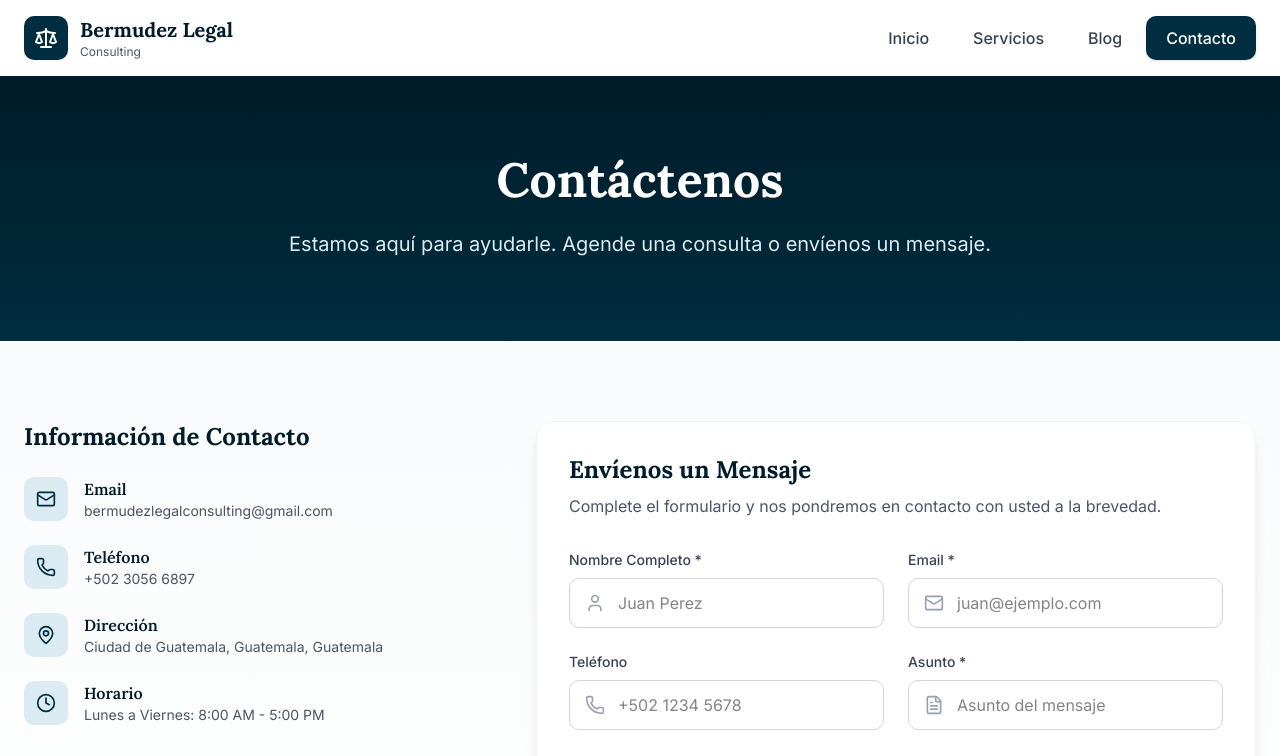
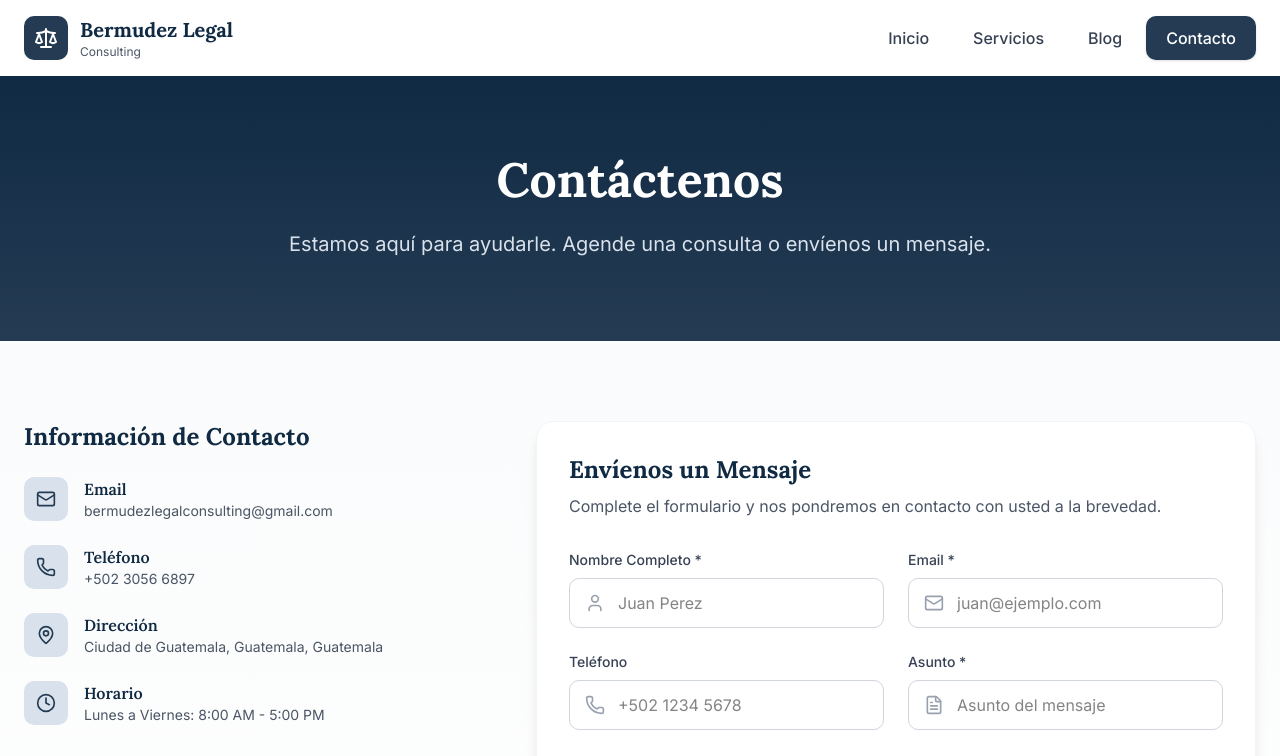
Before and after one commit to javierhrzgt/bermudez-legal, a Next.js app: page /contacto in a window 1280 px wide. Shown: the top 756 px of the page. Built offline with nearby package versions, Linux system fonts and the light colour scheme; grey boxes are pictures that could not be loaded.

Commit message:
Completamos S4 y empezamos mejoras

```diff
--- a/src/app/(public)/contacto/page.tsx
+++ b/src/app/(public)/contacto/page.tsx
@@ -106,7 +106,7 @@ export default function ContactoPage() {
                     allowFullScreen
                     loading="lazy"
                     referrerPolicy="no-referrer-when-downgrade"
-                    title="Ubicación de Bermudez Legal Consulting"
+                    title={`Ubicación de ${siteConfig.siteName}`}
                   />
                 </div>
               )}
--- a/src/app/(public)/servicios/page.tsx
+++ b/src/app/(public)/servicios/page.tsx
@@ -33,7 +33,7 @@ export default function ServiciosPage() {
               <div className="aspect-4/3 relative rounded-2xl overflow-hidden shadow-2xl">
                 <Image
                   src={siteConfig.hero.image}
-                  alt="Servicios legales de Bermudez Legal Consulting"
+                  alt={`Servicios legales de ${siteConfig.siteName}`}
                   fill
                   className="object-cover"
                 />
--- a/src/app/api/upload/cloudinary/route.ts
+++ b/src/app/api/upload/cloudinary/route.ts
@@ -29,7 +29,7 @@ export async function POST(request: NextRequest) {
     const arrayBuffer = await file.arrayBuffer()
     const buffer = Buffer.from(arrayBuffer)
     const base64Data = `data:${file.type};base64,${buffer.toString('base64')}`
-    const folder = process.env.CLOUDINARY_FOLDER ?? 'bermudez-legal/blog'
+    const folder = process.env.CLOUDINARY_FOLDER ?? 'blog'
 
     const result = await cloudinary.uploader.upload(base64Data, {
       folder,
--- a/src/app/globals.css
+++ b/src/app/globals.css
@@ -5,30 +5,6 @@
 @config "../../tailwind.config.ts";
 
 @custom-variant dark (&:is(.dark *));
-
-@theme {
-  --color-primary-50: oklch(0.97 0.01 222);
-  --color-primary-100: oklch(0.93 0.02 222);
-  --color-primary-200: oklch(0.85 0.04 222);
-  --color-primary-300: oklch(0.74 0.06 222);
-  --color-primary-400: oklch(0.62 0.08 222);
-  --color-primary-500: oklch(0.51 0.09 222);
-  --color-primary-600: oklch(0.42 0.09 222);
-  --color-primary-700: oklch(0.33 0.08 222);
-  --color-primary-800: oklch(0.27 0.07 222);
-  --color-primary-900: oklch(0.20 0.06 222);
-
-  --color-accent-50: oklch(0.96 0.03 255);
-  --color-accent-100: oklch(0.90 0.07 255);
-  --color-accent-200: oklch(0.80 0.12 255);
-  --color-accent-300: oklch(0.69 0.17 255);
-  --color-accent-400: oklch(0.58 0.20 255);
-  --color-accent-500: oklch(0.50 0.22 255);
-  --color-accent-600: oklch(0.42 0.20 255);
-  --color-accent-700: oklch(0.33 0.17 255);
-  --color-accent-800: oklch(0.25 0.13 255);
-  --color-accent-900: oklch(0.16 0.08 255);
-}
 
 @theme inline {
   --color-background: var(--background);
--- a/src/components/shared/admin-sidebar.tsx
+++ b/src/components/shared/admin-sidebar.tsx
@@ -6,8 +6,9 @@ import { usePathname } from 'next/navigation'
 import { signOut } from 'next-auth/react'
 import {
   LayoutDashboard, CalendarDays, FileEdit, MessageSquare,
-  Settings, LogOut, ExternalLink, Menu, X, Users, Lock,
+  LogOut, ExternalLink, Menu, X, Users, Lock,
 } from 'lucide-react'
+import { siteConfig } from '@/config/site'
 
 const allNavItems = [
   { href: '/admin',                  label: 'Dashboard',            icon: LayoutDashboard, roles: ['admin', 'editor'] },
@@ -50,7 +51,7 @@ export default function AdminSidebar({ userName, userRole }: { userName: string;
             <LayoutDashboard className="h-6 w-6 text-white" />
           </div>
           <div>
-            <h2 className="font-bold text-lg leading-tight text-white">Bermudez Legal</h2>
+            <h2 className="font-bold text-lg leading-tight text-white">{siteConfig.siteNameLine1}</h2>
             <p className="text-primary-foreground/60 text-xs">Panel Admin</p>
           </div>
           <button
@@ -125,7 +126,7 @@ export default function AdminSidebar({ userName, userRole }: { userName: string;
   return (
     <>
       {/* Barra superior mobile */}
-      <div className="fixed top-0 left-0 right-0 h-16 bg-primary flex items-center px-4 z-50 lg:hidden">
+      <div className="fixed top-0 left-0 right-0 h-16 bg-primary-900 flex items-center px-4 z-50 lg:hidden">
         <button
           onClick={() => setOpen(true)}
           className="p-2 rounded-lg hover:bg-white/10 transition-colors"
@@ -133,7 +134,7 @@ export default function AdminSidebar({ userName, userRole }: { userName: string;
         >
           <Menu className="h-6 w-6 text-white" />
         </button>
-        <span className="font-bold text-white ml-3">Mi App</span>
+        <span className="font-bold text-white ml-3">{siteConfig.siteNameLine1}</span>
       </div>
 
       {/* Overlay oscuro mobile */}
@@ -146,7 +147,7 @@ export default function AdminSidebar({ userName, userRole }: { userName: string;
 
       {/* Sidebar */}
       <aside
-        className={`fixed left-0 top-0 h-full w-64 bg-primary text-white flex flex-col z-50
+        className={`fixed left-0 top-0 h-full w-64 bg-primary-900 text-white flex flex-col z-50
                     transition-transform duration-300 ease-in-out
                     ${open ? 'translate-x-0' : '-translate-x-full'} lg:translate-x-0`}
       >
--- a/src/components/shared/footer.tsx
+++ b/src/components/shared/footer.tsx
@@ -1,13 +1,12 @@
 'use client';
 
 import Link from "next/link";
-import { Scale, Mail, Phone, MapPin } from "lucide-react";
+import Image from "next/image";
+import { Mail, Phone, MapPin } from "lucide-react";
 import { siteConfig } from "@/config/site";
 
 export default function Footer() {
   const currentYear = new Date().getFullYear();
-
-  const siteNameParts = siteConfig.siteName.split(' ');
 
   const address = [
     siteConfig.contact.address.street,
@@ -28,14 +27,28 @@ export default function Footer() {
           {/* Brand Section */}
           <div>
             <div className="flex items-center gap-3 mb-4">
-              <div className="bg-primary-800 p-2 rounded-lg">
-                <Scale className="h-5 w-5 text-white" />
-              </div>
+              {siteConfig.logo ? (
+                <Image
+                  src={siteConfig.logo}
+                  alt={siteConfig.siteName}
+                  width={32}
+                  height={32}
+                  className="rounded-lg object-contain"
+                />
+              ) : (
+                <div className="bg-primary-800 p-2 rounded-lg">
+                  {siteConfig.logoFallbackIcon && (
+                    <siteConfig.logoFallbackIcon className="h-5 w-5 text-white" />
+                  )}
+                </div>
+              )}
               <div>
                 <h3 className="text-lg font-serif font-bold text-primary-900">
-                  {siteNameParts[0]} {siteNameParts[1]}
+                  {siteConfig.siteNameLine1}
                 </h3>
-                <p className="text-xs text-gray-600">{siteNameParts.slice(2).join(' ')}</p>
+                {siteConfig.siteNameLine2 && (
+                  <p className="text-xs text-gray-600">{siteConfig.siteNameLine2}</p>
+                )}
               </div>
             </div>
             <p className="text-gray-600 text-sm leading-relaxed">
--- a/src/components/shared/header.tsx
+++ b/src/components/shared/header.tsx
@@ -1,8 +1,9 @@
 'use client';
 
 import Link from "next/link";
+import Image from "next/image";
 import { usePathname } from "next/navigation";
-import { Scale, Menu, X } from "lucide-react";
+import { Menu, X } from "lucide-react";
 import { useState, useEffect } from "react";
 import { siteConfig } from "@/config/site";
 
@@ -30,8 +31,6 @@ export default function Header() {
     { href: '/contacto', label: 'Contacto' },
   ];
 
-  const siteNameParts = siteConfig.siteName.split(' ');
-
   return (
     <header
       className={`sticky top-0 z-50 transition-all duration-300 ${
@@ -41,14 +40,28 @@ export default function Header() {
       <div className="max-w-7xl mx-auto px-4 sm:px-6 py-4">
         <div className="flex items-center justify-between">
           <Link href="/" className="flex items-center gap-3 group">
-            <div className="bg-primary-800 p-2.5 rounded-lg group-hover:bg-primary-700 transition-colors">
-              <Scale className="h-6 w-6 text-white" />
-            </div>
+            {siteConfig.logo ? (
+              <Image
+                src={siteConfig.logo}
+                alt={siteConfig.siteName}
+                width={40}
+                height={40}
+                className="rounded-lg object-contain"
+              />
+            ) : (
+              <div className="bg-primary-800 p-2.5 rounded-lg group-hover:bg-primary-700 transition-colors">
+                {siteConfig.logoFallbackIcon && (
+                  <siteConfig.logoFallbackIcon className="h-6 w-6 text-white" />
+                )}
+              </div>
+            )}
             <div>
               <h1 className="text-xl font-serif font-bold text-primary-900">
-                {siteNameParts[0]} {siteNameParts[1]}
+                {siteConfig.siteNameLine1}
               </h1>
-              <p className="text-xs text-gray-600">{siteNameParts.slice(2).join(' ')}</p>
+              {siteConfig.siteNameLine2 && (
+                <p className="text-xs text-gray-600">{siteConfig.siteNameLine2}</p>
+              )}
             </div>
           </Link>
 
--- a/src/config/site.ts
+++ b/src/config/site.ts
@@ -8,10 +8,18 @@ export interface ServiceItem {
   features: string[]
 }
 
+export interface LogoConfig {
+  logo: string
+  logoFallbackIcon: LucideIcon
+}
+
 export const siteConfig = {
   siteName: 'Bermudez Legal Consulting',
+  siteNameLine1: 'Bermudez Legal',
+  siteNameLine2: 'Consulting',
   siteDescription: 'Consultoría legal especializada en Guatemala. Protegemos sus intereses y acompañamos su crecimiento empresarial.',
-  logo: '/logo.svg',
+  logo: '',
+  logoFallbackIcon: Scale,
   favicon: '/favicon.svg',
   ogImage: '/og-image.png',
 
@@ -19,7 +27,7 @@ export const siteConfig = {
     title: 'Consultoría Legal de Confianza en Guatemala',
     subtitle: 'Protegemos sus intereses legales con experiencia, profesionalismo y dedicación. Especialistas en propiedad intelectual y derecho empresarial.',
     image: 'https://res.cloudinary.com/dlnn5kezq/image/upload/v1775102690/oficina_lf3v0g.webp',
-    imageAlt: 'Oficina de Bermudez Legal Consulting',
+    imageAlt: 'Foto de la oficina',
     ctaPrimary: { label: 'Agendar Consulta', href: '/contacto' },
     ctaSecondary: { label: 'Nuestros Servicios', href: '/servicios' },
   },
--- a/tailwind.config.ts
+++ b/tailwind.config.ts
@@ -8,6 +8,32 @@ const config: Config = {
   ],
   theme: {
     extend: {
+      colors: {
+        primary: {
+          50:  '#f0f4f8',
+          100: '#d9e2ec',
+          200: '#bcccdc',
+          300: '#9fb3c8',
+          400: '#829ab1',
+          500: '#627d98',
+          600: '#486581',
+          700: '#334e68',
+          800: '#243b53',
+          900: '#102a43',
+        },
+        accent: {
+          50:  '#e6f0ff',
+          100: '#b3d4ff',
+          200: '#80b8ff',
+          300: '#4d9cff',
+          400: '#1a80ff',
+          500: '#0066e6',
+          600: '#0050b3',
+          700: '#003a80',
+          800: '#00244d',
+          900: '#000e1a',
+        },
+      },
       fontFamily: {
         sans: ['Inter', 'system-ui', 'sans-serif'],
         serif: ['Lora', 'Georgia', 'serif'],
```
Also changed, not shown: src/app/admin/forgot-password/page.tsx (+15 -9 lines), src/app/admin/login/page.tsx (+15 -9 lines), src/app/admin/reset-password/page.tsx (+16 -10 lines), 1 other file (tests, documents, lock files or other folders).
